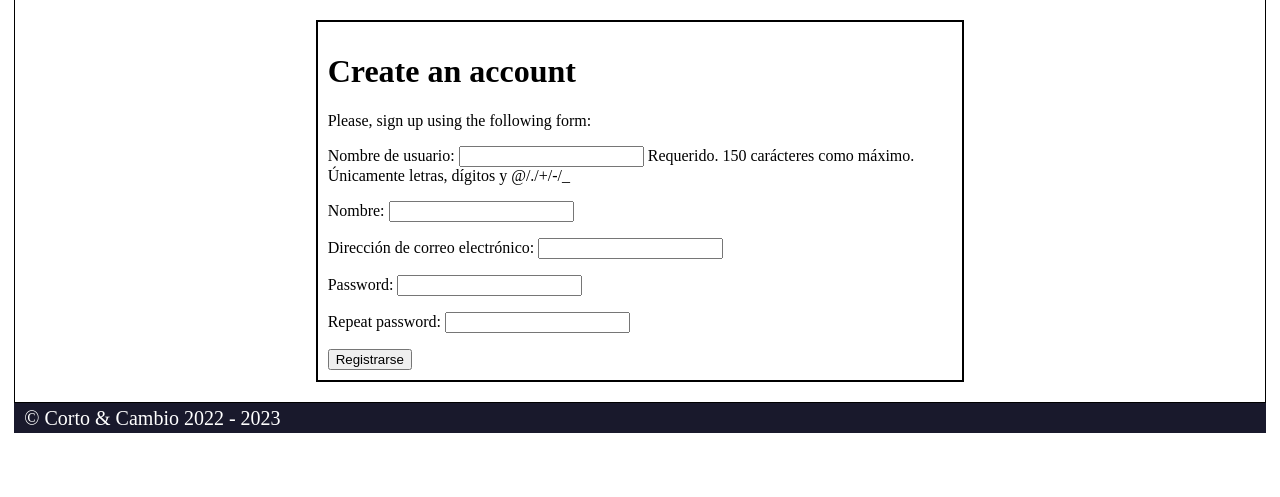
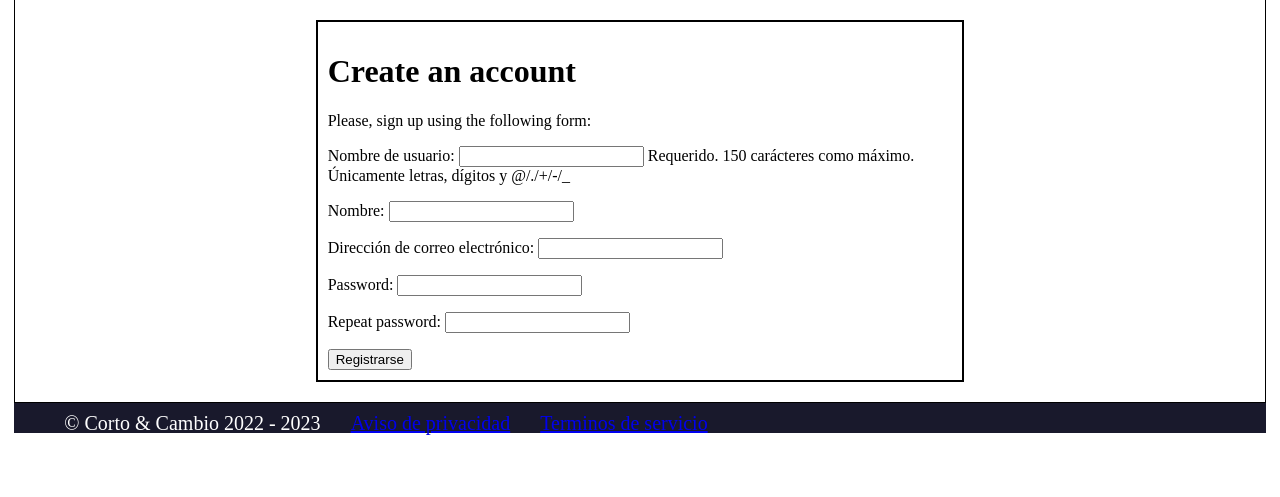
Before and after one commit to carloscg00/PGPI-G1.13, a Django app: page /account/register/ in a window 1280 px wide. Shown: the part 180-677 px from the top of the page. Run offline with Django 3.2, Linux system fonts and the light colour scheme.

Commit message:
Terminos de servicio y Aviso de privacidad

```diff
--- a/code/shop/static/style.css
+++ b/code/shop/static/style.css
@@ -72,9 +72,22 @@ footer {
   background-color: rgb(25, 25, 44);
   color: white;
   font-size: 20px;
+  line-height: 1px;
   height: 30px;
-  line-height: 30px;
+  line-height: 1px;
   padding-left: 10px;
+  display: flex;
+}
+
+footer ul li {
+  float: left;
+  list-style: none;
+}
+
+#terminos {
+  color: white;
+  float: right;
+  margin-left: 30px;
 }
 
 #enlaces_catalogo {
@@ -82,8 +95,7 @@ footer {
 }
 
 #buscador {
-  color: blue;
-  text-align: center;
+  color: black;
 }
 
 #vista_inicio {
--- a/code/shop/templates/shop/layout.html
+++ b/code/shop/templates/shop/layout.html
@@ -44,7 +44,11 @@
       </div>
 </body>
 <footer>
-  &copy; Corto & Cambio 2022 - 2023
+  <ul>
+    <li>&copy; Corto & Cambio 2022 - 2023</li>
+    <li id="terminos"><a target="blank" href="{% static 'aviso_de_privacidad.pdf' %}">Terminos de servicio</a></li>
+    <li id="terminos"><a target="blank" href="https://drive.google.com/file/d/1FqBwNSwz7_X-S6HzdTkcpHbGakaFMoNE/view?usp=share_link">Aviso de privacidad</a></li>
+  </ul>
 </footer>
 </div>
 </html>
```
Also changed, not shown: 2 other files.
